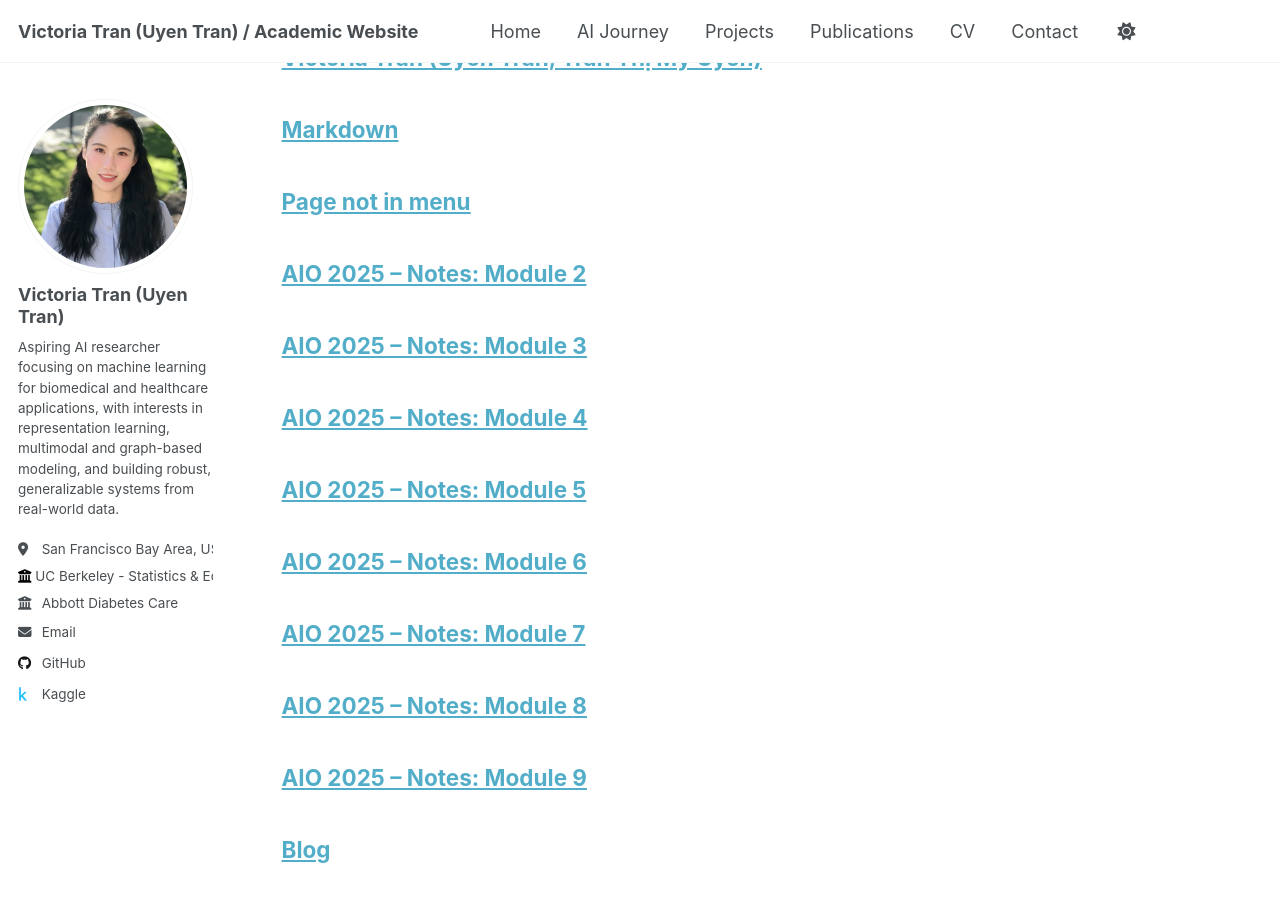
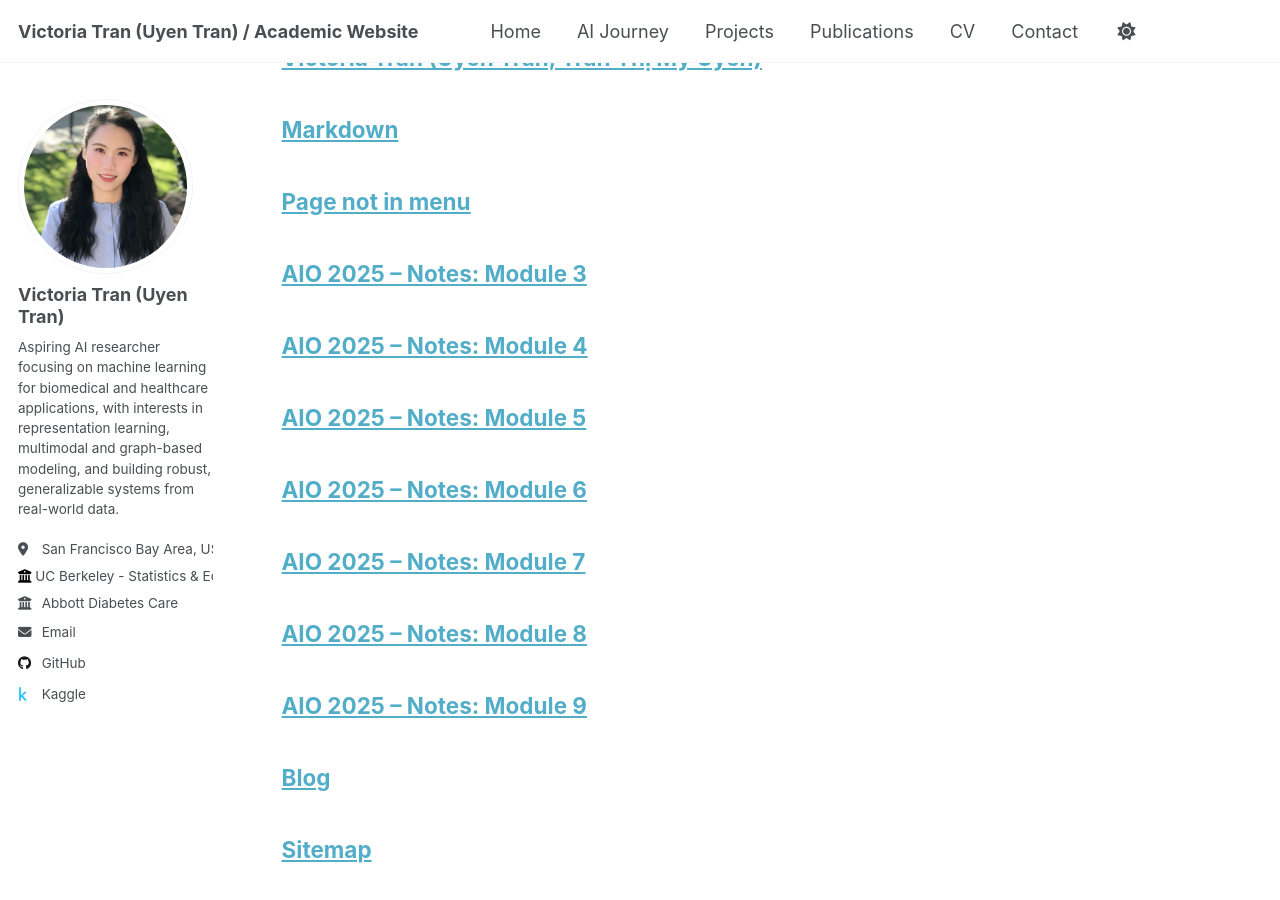
Before and after one commit to uyentran9/uyentran-ai-blog, a Jekyll site: the page built from _pages/archive-layout-with-content.md, in a window 1280 px wide and 900 px high, scrolled down 5065 px. Built offline with Jekyll 4.4.1, drawn with Linux system fonts in a browser that asks for light colours; a script that is not in the unit is left out.

Commit message:
Update notes-module2.html

```diff
--- a/_pages/blog/notes-module2.html
+++ b/_pages/blog/notes-module2.html
@@ -1,9 +1,10 @@
 ---
 layout: archive
-title: "AIO 2025 – Notes: Module 2"
+title: "AIO 2026 – Notes: Module 2"
 permalink: /blog/notes/module2/
 author_profile: true
 module_tag: "module2"
+published: false
 ---
 
 {% include base_path %}
```
